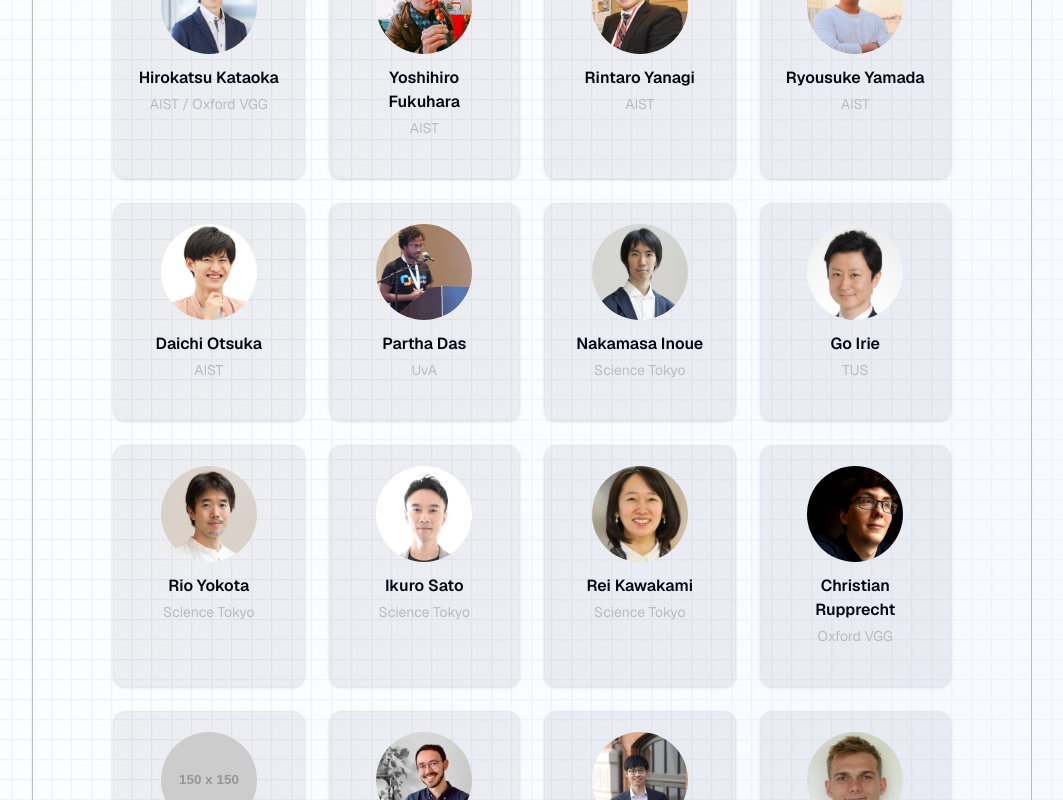
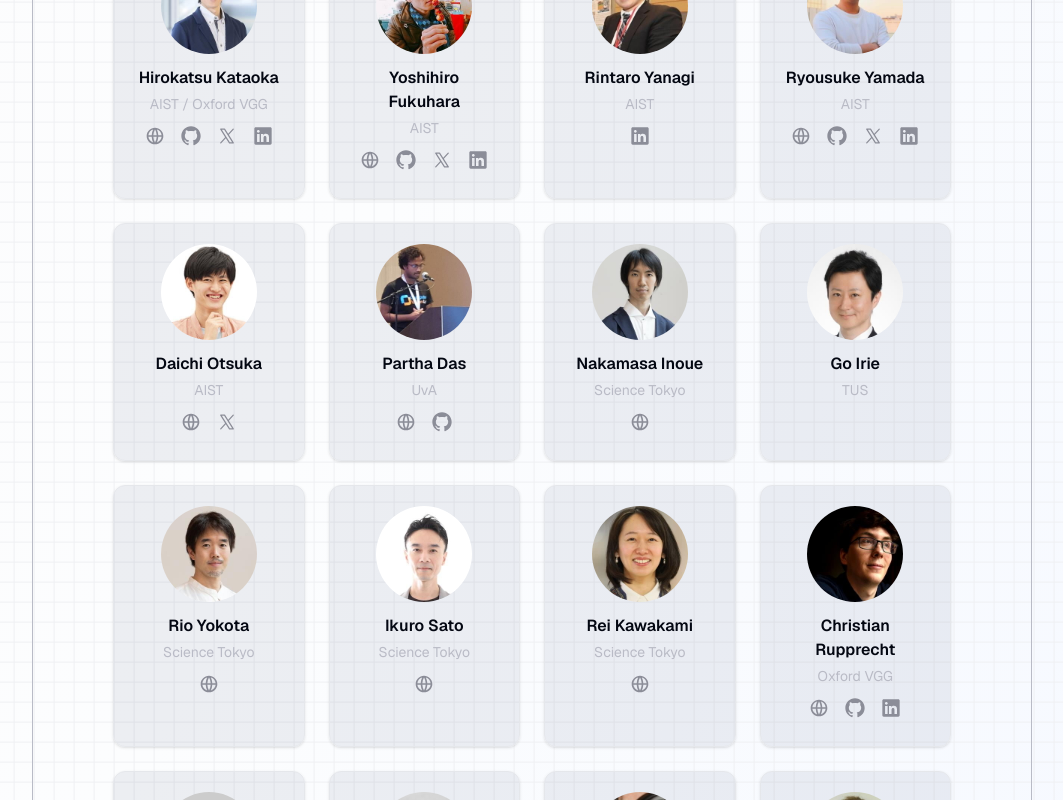
Before and after one commit to cvpaperchallenge-alumni/limit-lab-homepage, a Next.js app: page / in a window 1280 px wide. Shown: the part 1580-2380 px from the top of the page, without its empty margins (108-1171 px from the left). Built offline with nearby package versions, Linux system fonts and the light colour scheme; what tailwindcss-animated would draw is missing.

Commit message:
feat: add homepage URL.

```diff
--- a/src/data/topPageData.ts
+++ b/src/data/topPageData.ts
@@ -13,19 +13,19 @@ export const members = [
     name: 'Hirokatsu Kataoka',
     affiliation: 'AIST / Oxford VGG',
     photoUrl: '/members/hirokatsu.kataoka-256x256.jpg',
-    homePageUrl: '',
-    githubUrl: '',
-    XUrl: '',
-    linkedinUrl: '',
+    homePageUrl: 'https://hirokatsukataoka.net',
+    githubUrl: 'https://github.com/hirokatsukataoka16',
+    XUrl: 'https://x.com/hirokatukataoka',
+    linkedinUrl: 'https://www.linkedin.com/in/hirokatsu-kataoka-83b84846',
   },
   {
     name: 'Yoshihiro Fukuhara',
     affiliation: 'AIST',
     photoUrl: '/members/yoshihiro.fukuhara-256x256.jpg',
-    homePageUrl: '',
-    githubUrl: '',
-    XUrl: '',
-    linkedinUrl: '',
+    homePageUrl: 'https://gatheluck.net',
+    githubUrl: 'https://github.com/gatheluck',
+    XUrl: 'https://x.com/gatheluck',
+    linkedinUrl: 'https://www.linkedin.com/in/yoshihiro-fukuhara-01b329136',
   },
   {
     name: 'Rintaro Yanagi',
@@ -34,32 +34,32 @@ export const members = [
     homePageUrl: '',
     githubUrl: '',
     XUrl: '',
-    linkedinUrl: '',
+    linkedinUrl: 'https://www.linkedin.com/in/rintaro-yanagi-734934200',
   },
   {
     name: 'Ryousuke Yamada',
     affiliation: 'AIST',
     photoUrl: '/members/ryousuke.yamada-256x256.jpg',
-    homePageUrl: '',
-    githubUrl: '',
-    XUrl: '',
-    linkedinUrl: '',
+    homePageUrl: 'https://ryosuke-yamada.github.io',
+    githubUrl: 'https://github.com/ryosuke-yamada',
+    XUrl: 'https://x.com/FragileGoodwill',
+    linkedinUrl: 'https://www.linkedin.com/in/ryousuke-yamada-21b233195',
   },
   {
     name: 'Daichi Otsuka',
     affiliation: 'AIST',
     photoUrl: '/members/daichi.otsuka-256x256.jpg',
-    homePageUrl: '',
+    homePageUrl: 'https://sites.google.com/view/otsuka-profile',
     githubUrl: '',
-    XUrl: '',
+    XUrl: 'https://x.com/OtsukaDa0124',
     linkedinUrl: '',
   },
   {
     name: 'Partha Das',
     affiliation: 'UvA',
     photoUrl: '/members/partha.das-256x256.jpg',
-    homePageUrl: '',
-    githubUrl: '',
+    homePageUrl: 'https://morpheus3000.github.io',
+    githubUrl: 'https://github.com/Morpheus3000',
     XUrl: '',
     linkedinUrl: '',
   },
@@ -67,7 +67,7 @@ export const members = [
     name: 'Nakamasa Inoue',
     affiliation: 'Science Tokyo',
     photoUrl: '/members/nakamasa.inoue-256x256.jpg',
-    homePageUrl: '',
+    homePageUrl: 'https://mmai.tech',
     githubUrl: '',
     XUrl: '',
     linkedinUrl: '',
@@ -85,7 +85,7 @@ export const members = [
     name: 'Rio Yokota',
     affiliation: 'Science Tokyo',
     photoUrl: '/members/rio.yokota-256x256.jpg',
-    homePageUrl: '',
+    homePageUrl: 'https://www.rio.scrc.iir.isct.ac.jp/en',
     githubUrl: '',
     XUrl: '',
     linkedinUrl: '',
@@ -94,7 +94,7 @@ export const members = [
     name: 'Ikuro Sato',
     affiliation: 'Science Tokyo',
     photoUrl: '/members/ikuro.sato-256x256.jpg',
-    homePageUrl: '',
+    homePageUrl: 'https://d-itlab.comp.isct.ac.jp/member',
     githubUrl: '',
     XUrl: '',
     linkedinUrl: '',
@@ -103,7 +103,7 @@ export const members = [
     name: 'Rei Kawakami',
     affiliation: 'Science Tokyo',
     photoUrl: '/members/rei.kawakami-256x256.jpg',
-    homePageUrl: '',
+    homePageUrl: 'https://open-vision.sc.e.titech.ac.jp/~reikawa',
     githubUrl: '',
     XUrl: '',
     linkedinUrl: '',
@@ -112,10 +112,10 @@ export const members = [
     name: 'Christian Rupprecht',
     affiliation: 'Oxford VGG',
     photoUrl: '/members/christian.rupprecht-256x256.jpg',
-    homePageUrl: '',
-    githubUrl: '',
+    homePageUrl: 'https://chrirupp.github.io',
+    githubUrl: 'https://github.com/chrirupp',
     XUrl: '',
-    linkedinUrl: '',
+    linkedinUrl: 'https://www.linkedin.com/in/christian-rupprecht-a46192130',
   },
   {
     name: 'Iro Laina',
@@ -130,18 +130,18 @@ export const members = [
     name: 'Yuki M. Asano',
     affiliation: 'UTN FunAI Lab',
     photoUrl: '/members/yuki.asano-256x256.jpg',
-    homePageUrl: '',
-    githubUrl: '',
-    XUrl: '',
-    linkedinUrl: '',
+    homePageUrl: 'https://yukimasano.github.io',
+    githubUrl: 'https://github.com/yukimasano',
+    XUrl: 'https://x.com/y_m_asano',
+    linkedinUrl: 'https://www.linkedin.com/in/yuki-m-asano',
   },
   {
     name: 'Elliott (Shangzhe) Wu',
     affiliation: 'Cambridge',
     photoUrl: '/members/elliott.wu-256x256.jpg',
-    homePageUrl: '',
-    githubUrl: '',
-    XUrl: '',
+    homePageUrl: 'https://elliottwu.com',
+    githubUrl: 'https://github.com/elliottwu',
+    XUrl: 'https://x.com/elliottszwu',
     linkedinUrl: '',
   },
   {
```
